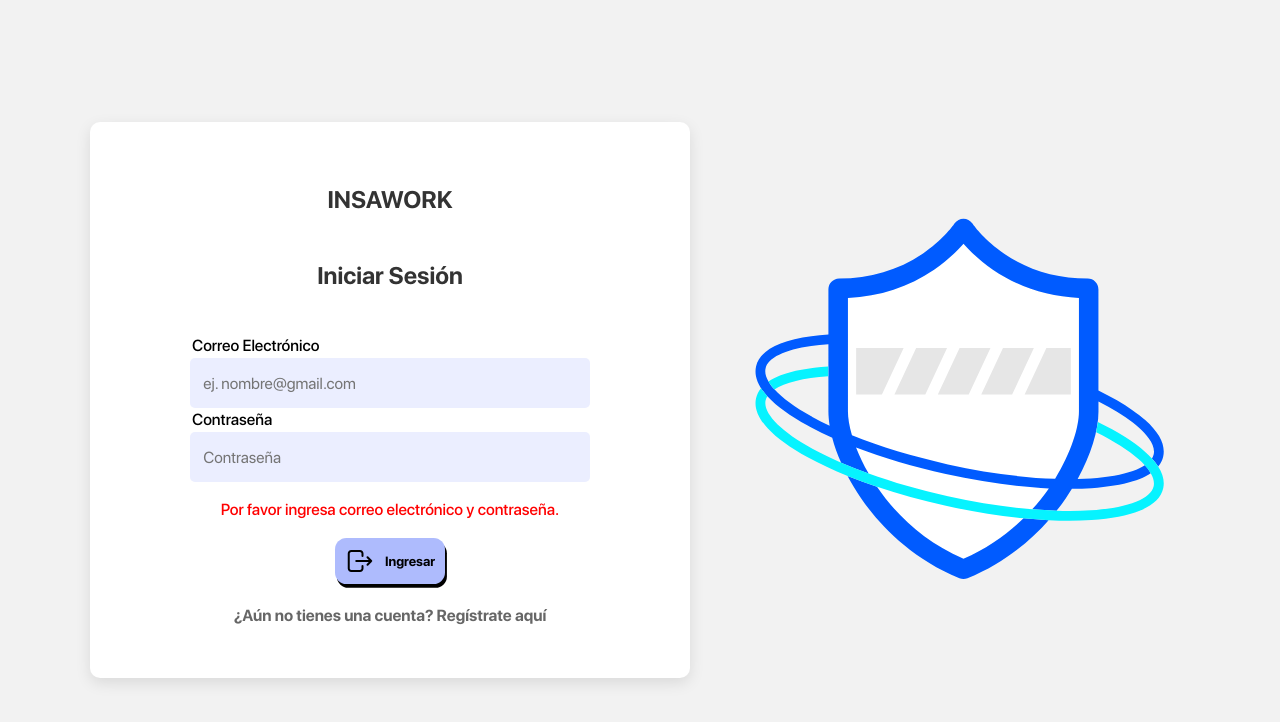
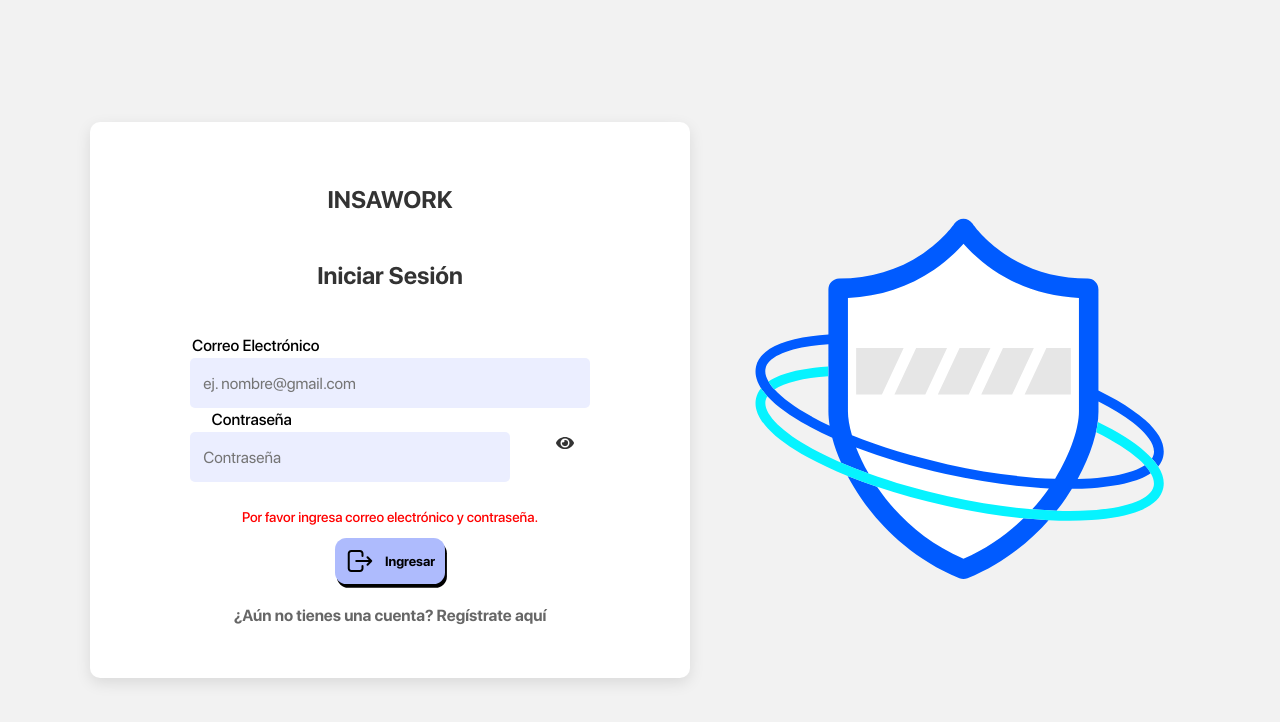
Before and after one commit to Luisrome01/INSAWORK-front, a React (Vite) app: page / in a window 1280 px wide. Both pictures are taken after a click on the button "Ingresar". Shown: the top 722 px of the page. Built offline with nearby package versions, Linux system fonts and the light colour scheme.

Commit message:
modificaciones sesiones (falta)

```diff
--- a/src/views/Login.jsx
+++ b/src/views/Login.jsx
@@ -1,38 +1,86 @@
 import React, { useState } from "react";
 import { useNavigate } from "react-router-dom";
-import usuarios from "../json/usuarios.json";
 import BtnGeneral from "../components/buttons/BtnGeneral";
 import InputGeneral from "../components/inputs/InputGeneral";
 import image from "../assets/tabler_login.svg";
 import page from "../assets/logomedico.svg";
 import "./css/Login.css";
+import { FaEye, FaEyeSlash } from 'react-icons/fa';
 
 const Login = ({ setUser }) => {
   const [email, setEmail] = useState("");
   const [password, setPassword] = useState("");
   const [error, setError] = useState("");
+  const [showPassword, setShowPassword] = useState(false);
   const navigate = useNavigate();
 
-	const handleLogin = () => {
+  const handleLogin = async () => {
     setError("");
+    console.log("Handling login...");
 
     if (!email || !password) {
       setError("Por favor ingresa correo electrónico y contraseña.");
+      console.log("Missing email or password.");
       return;
     }
 
-		const user = usuarios.data.find((user) => user.email === email && user.pass === password);
+    try {
+      const response = await fetch("http://localhost:3000/signin", {
+        method: "POST",
+        headers: {
+          "Content-Type": "application/json",
+        },
+        body: JSON.stringify({ email, password }),
+      });
 
-		if (!user) {
-			setError("Correo electrónico o contraseña incorrectos.");
-			return;
+      const data = await response.json();
+      console.log("Response from server:", data);
+
+      if (response.ok) {
+        console.log("Login successful:", data);
+
+        // Fetch additional user details
+        const userResponse = await fetch(`http://localhost:3000/user/${data.userID}`, {
+          headers: {
+            "Authorization": `Bearer ${data.token}`,
+          },
+        });
+
+        const userData = await userResponse.json();
+
+        if (userResponse.ok) {
+          // Store the complete user information in localStorage
+          localStorage.setItem("user", JSON.stringify({
+            _id: data.userID,
+            email: email,
+            username: userData.username || "", // Use an empty string if username is not returned
+            password: password,
+            name: userData.name || "", // Use an empty string if name is not returned
+            lastname: userData.lastname || "" // Use an empty string if lastname is not returned
+          }));
+
+          setUser({ token: data.token, userID: data.userID });
+          navigate("/main");
+        } else {
+          setError("No se pudo obtener información del usuario.");
         }
-		setUser(user);
-
-		navigate("/main");
+      } else {
+        console.log("Error response from server:", data.msg);
+        setError(data.msg || "Ocurrió un error al iniciar sesión.");
+      }
+    } catch (error) {
+      console.error("Network error:", error);
+      setError("Error de red. Por favor, inténtalo de nuevo.");
+    }
   };
 
-	return (<div className="LogContainerGeneral">
+  const togglePasswordVisibility = () => {
+    setShowPassword(!showPassword);
+    console.log("Password visibility toggled:", !showPassword);
+  };
+
+  return (
+    <div className="LogContainerGeneral">
       <div className="LogContainer">
         <div className="LogSubContainer">
           <div className="LogContainerTitle">
@@ -52,17 +100,27 @@ const Login = ({ setUser }) => {
             onChange={(e) => setEmail(e.target.value)}
           />
 
+          <div className="InputWrapper">
             <InputGeneral
               name={"Contraseña"}
-			  type="password"
+              type={showPassword ? "text" : "password"}
               placeholder=" Contraseña"
               width="80%"
               value={password}
               onChange={(e) => setPassword(e.target.value)}
               onEnter={handleLogin}
+              className="PasswordInput"
             />
+            <button
+              type="button"
+              className="PasswordToggle"
+              onClick={togglePasswordVisibility}
+            >
+              {showPassword ? <FaEyeSlash /> : <FaEye />}
+            </button>
+          </div>
 
-			{error && <p style={{ color: "red" }}>{error}</p>}
+          {error && <p className="ErrorText">{error}</p>}
           <BtnGeneral text="Ingresar" handleClick={handleLogin} img={image} />
 
           <a href="/register" className="LogRegisterLink">
--- a/src/views/MainView.jsx
+++ b/src/views/MainView.jsx
@@ -1,4 +1,5 @@
 import React, { useState, useEffect } from "react";
+import { useNavigate } from "react-router-dom";
 import NavBar from "../components/navBar/navBar";
 import "./css/MainView.css";
 // assets
@@ -6,14 +7,27 @@ import UserRound from "../assets/user-round.svg";
 // components
 import Principal from "../components/navBar/View/principal";
 import CitasMedicas from "../components/navBar/View/CitasMedicas";
-import Reportes from "../components/navBar/View/reportes"; // Cambiado a minúsculas
-import Historias from "../components/navBar/View/historias"; // Cambiado a minúsculas
+import Reportes from "../components/navBar/View/reportes";
+import Historias from "../components/navBar/View/historias";
 
-const MainView = ({ getUser }) => {
+const MainView = () => {
 	const [componenteActivo, setComponenteActivo] = useState("Principal");
 	const [listCitas, setListCitas] = useState([]);
 	const [totalFactura, setTotalFactura] = useState(0);
 	const [cliente, setCliente] = useState({});
+	const [user, setUser] = useState(null);
+
+	const navigate = useNavigate();
+
+	useEffect(() => {
+		// Get user from localStorage
+		const storedUser = JSON.parse(localStorage.getItem("user"));
+		if (storedUser) {
+			setUser(storedUser.username || storedUser.email);
+		} else {
+			navigate("/");
+		}
+	}, [navigate]);
 
 	useEffect(() => {
 		let total = 0;
@@ -30,10 +44,6 @@ const MainView = ({ getUser }) => {
 		setComponenteActivo("Principal");
 	};
 
-	if (!getUser) {
-		window.location.href = "/";
-	}
-
 	return (
 		<div className="MainContainer">
 			<div className="MainNavContainer">
@@ -45,7 +55,7 @@ const MainView = ({ getUser }) => {
 
 					<div className="MainUserDiv">
 						<img src={UserRound} alt="User" />
-						<p style={{ fontWeight: "bold" }}>Bienvenido {getUser}</p>
+						<p style={{ fontWeight: "bold" }}>Bienvenido {user}</p>
 					</div>
 				</div>
 				<div className="FactContentBottom">
@@ -71,7 +81,7 @@ const MainView = ({ getUser }) => {
 							continuarVista={cambiarPrincipal}
 						/>
 					)}
-					{componenteActivo === "Historias" && <Historias responsable={getUser} />}
+					{componenteActivo === "Historias" && <Historias responsable={user} />}
 				</div>
 			</div>
 		</div>
--- a/src/views/css/Login.css
+++ b/src/views/css/Login.css
@@ -46,10 +46,30 @@
   color: #333;
 }
 
-.LogInputContainer,
-.LogButtonContainer {
-  width: 100%; /* Ancho completo */
-  margin-bottom: 20px; /* Menos margen inferior */
+.InputWrapper {
+  position: relative;
+  width: 80%;
+  margin-bottom: 20px;
+}
+
+.PasswordInput {
+  padding-right: 40px; /* Espacio para el botón de toggle */
+}
+
+.PasswordToggle {
+  position: absolute;
+  top: 50%;
+  right: 10px;
+  transform: translateY(-50%);
+  background: transparent;
+  border: none;
+  cursor: pointer;
+  font-size: 18px; /* Tamaño del icono */
+  color: #333; /* Color del icono */
+}
+
+.PasswordToggle:focus {
+  outline: none;
 }
 
 @media (max-width: 768px) {
@@ -62,7 +82,15 @@
     padding: 30px; /* Menos padding */
   }
 }
+
 .LogImage {
   width: 80px;
   margin-bottom: 20px;
 }
+
+.ErrorText {
+  color: red;
+  font-size: 14px;
+  margin-top: 5px;
+  margin-bottom: 10px;
+}
```
Lines whose indentation alone changed are shown as unchanged.
